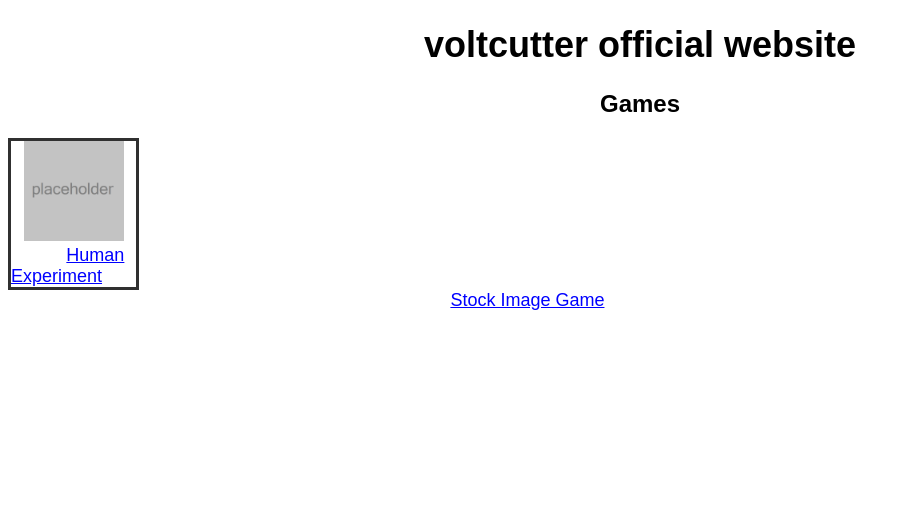
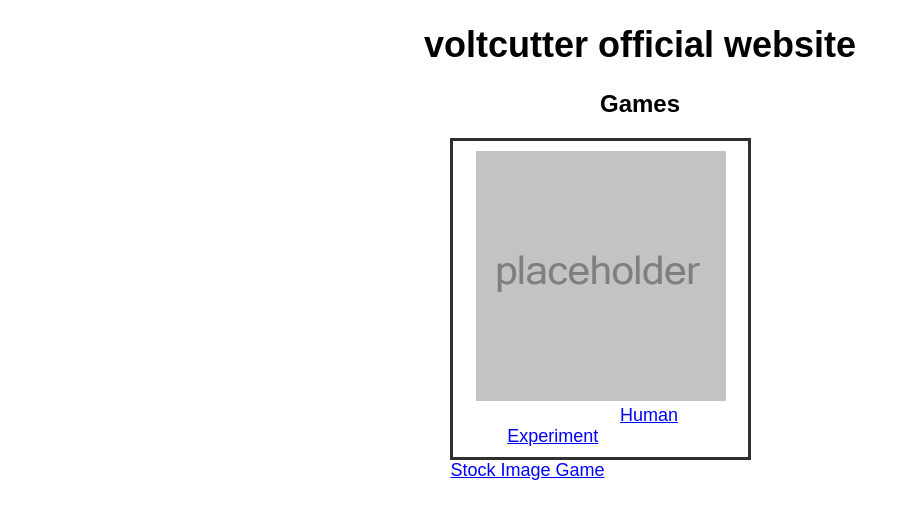
Before and after one commit to voltcutter/voltcutter.github.io, a PHP site: page / in a window 1280 px wide. Shown: the top 519 px of the page, without its empty margins (0-910 px from the left). Run offline with PHP 8.4, Linux system fonts and the light colour scheme.

Commit message:
change formatting of game icon

```diff
--- a/index.html
+++ b/index.html
@@ -10,7 +10,7 @@
 	<h1>voltcutter official website</h1>
 	<h2>Games</h2>
 	<div class="gameLink">
-		<img src="placeholder.png" width=100px>
+		<img src="placeholder.png" width=250px>
 		<br>
 		<a href="https://voltcutter.github.io/human-experiment/">Human Experiment</a>
 	</div>
--- a/style.css
+++ b/style.css
@@ -61,8 +61,11 @@ li {
 }
 
 div.gameLink {
+	margin-left: 35%;
+	margin-right: 35%;
 	border-style: solid;
 	border-color: #303030;
+	padding: 10px;
 	text-align: center;
-	width: 125px;
+	width: 275px;
 }
```
